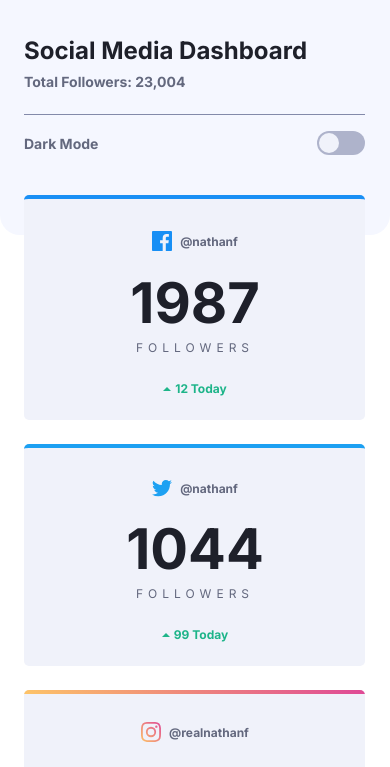
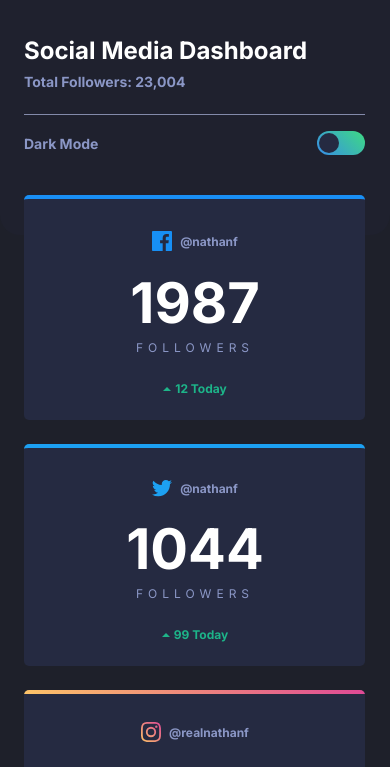
Before and after one commit to istealersn-dev/social-media-dashboard, a website: page index.html in a window 390 px wide. Both pictures are taken after a click on the checkbox "Dark Mode". Shown: the top 767 px of the page. Drawn offline with Linux system fonts and the light colour scheme; files that its build step writes are made by us from their sources.

Commit message:
fixed responsiveness issues, made UI tweaks and implemented dark vs light toggle

```diff
--- a/app/js/script.js
+++ b/app/js/script.js
@@ -1,2 +1,29 @@
 
-console.log("Hello")
+// set the background color to the toggle
+const toggleSwitch = document.getElementById('toggle__switch');
+const toggleBg = document.querySelector('.toggle__input');
+
+toggleSwitch.addEventListener('change', (event) => {
+    const theme = event.target.checked ? 'dark' : 'light';
+    toggleBg.style.background = event.target.checked ? 'var(--toggle-bg': '';
+
+    toggleTheme(theme)
+})
+
+// switch between dark vs light theme
+function toggleTheme(theme) {
+
+    // Setting the data attribuet on the root element
+    document.documentElement.setAttribute('data-theme', theme);
+
+    //Check if the theme is dark
+    const isDarkTheme = theme === 'dark';
+
+    // Updating the styles based on the theme
+    document.documentElement.style.setProperty('--page-bg', isDarkTheme ? 'var(--dark-blue-bg)': 'var(--light-bg)');
+    document.documentElement.style.setProperty('--header-bg', isDarkTheme ? 'var(--dark-blue-top-bg)': 'var(--light-blue-top-bg)');
+    document.documentElement.style.setProperty('--heading-color', isDarkTheme ? 'var(--light-bg)' : 'var(--dark-blue-bg)');
+    document.documentElement.style.setProperty('--card-bg', isDarkTheme ? 'var(--dark-card-bg)' : 'var(--light-card-bg)');
+    document.documentElement.style.setProperty('--card-text-color', isDarkTheme ? 'var(--dark-card-text)': 'var(--light-card-text)');
+    document.documentElement.style.setProperty('--card-num-color', isDarkTheme ? 'var(--dark-text)' : 'var(--light-text)');
+}
--- a/app/scss/base/colors.scss
+++ b/app/scss/base/colors.scss
@@ -18,17 +18,10 @@
     // Light theme palette
     --toggle: hsl(230, 22%, 74%);
 
-    // Neutral dark palette
-    --dark-blue-bg: hsl(230, 17%, 14%);
-    --dark-blue-top-bg: hsl(232, 19%, 15%);
-    --dark-card-bg: hsl(228, 28%, 20%);
-    --dark-card-text: hsl(228, 34%, 66%);
-    --dark-text: hsl(0, 0%, 100%);
-
-    // Neutral light palette
+    // Light theme
     --light-bg: hsl(0, 0%, 100%);
     --light-blue-top-bg: hsl(225, 100%, 98%);
-    --light-blue-card-bg: hsl(227, 47%, 96%);
+    --light-card-bg: hsl(227, 47%, 96%);
     --light-card-text: hsl(228, 12%, 44%);
     --light-text: hsl(230, 17%, 14%);
 
@@ -36,4 +29,23 @@
     --card-tw: .25rem solid var(--twitter);
     --card-yt: .25rem solid var(--youtube);
 
+    --toggle-bg: linear-gradient(225deg, var(--toggle-bottom) 0%, var(--toggle-top) 98.02%);
+
+    // Default theme setup
+    --page-bg: var(--light-bg);
+    --header-bg: var(--light-blue-top-bg);
+    --heading-color: var(--dark-blue-bg);
+    --card-bg: var(--light-card-bg);
+    --card-text-color: var(--light-card-text);
+    --card-num-color: var(--light-text);
+
 }
+
+[data-theme="dark"] {
+    // Dark theme
+    --dark-blue-bg: hsl(230, 17%, 14%);
+    --dark-blue-top-bg: hsl(232, 19%, 15%);
+    --dark-card-bg: hsl(228, 28%, 20%);
+    --dark-card-text: hsl(228, 34%, 66%);
+    --dark-text: hsl(0, 0%, 100%);
+};
--- a/app/scss/base/reset.scss
+++ b/app/scss/base/reset.scss
@@ -13,6 +13,7 @@ body {
     margin: 0 1.5625rem 0 1.5rem;
     padding: 0;
     font-family: var(--font);
+    background-color: var(--page-bg);
 
     display: flex;
     flex-direction: column;
@@ -21,6 +22,8 @@ body {
     @include respond-to("large") {
         gap: 2.875rem;
     }
+
+    transition: background-color 0.3s ease, color 0.2s ease;
 }
 
 h1, h2, h3 {
@@ -40,7 +43,3 @@ main {
     flex-direction: column;
     gap: 2.875rem;
 }
-
-.dashboard {
-
-}
--- a/app/scss/components/atoms.scss
+++ b/app/scss/components/atoms.scss
@@ -12,7 +12,7 @@ h2 {
 }
 
 h2 {
-  color: var(--light-card-text);
+  color: var(--card-text-color);
 }
 
 // Paragraph
@@ -56,3 +56,36 @@ p {
 .mdheader {
   padding-bottom: 1.6875rem;
 }
+
+       // Input[checkbox] for toggle styling
+       .toggle__input {
+        position: relative;
+        width: 3rem;
+        height: 1.5rem;
+        appearance: none;
+        background-color: var(--toggle);
+        border-radius: 0.75rem;
+        outline: none;
+        cursor: pointer;
+        margin: 0;
+    }
+
+    .toggle__input:hover {
+      background: var(--toggle-bg);
+    }
+
+    .toggle__input::before {
+        content: "";
+        position: absolute;
+        top: 0.125rem;
+        right: 0.125rem;
+        width: 1.25rem;
+        height: 1.25rem;
+        background-color: var(--card-bg);
+        border-radius: 50%;
+        transition: transform 0.2s ease-in-out;
+    }
+
+    .toggle__input:checked::before {
+        transform: translateX(-1.5rem);
+    }
--- a/app/scss/components/lgCard.scss
+++ b/app/scss/components/lgCard.scss
@@ -6,7 +6,7 @@
   display: flex;
   flex-direction: column;
   align-items: center;
-  background-color: var(--light-blue-card-bg);
+  background-color: var(--card-bg);
   position: relative;
   border-radius: 0.3125rem;
   overflow: hidden;
@@ -28,7 +28,7 @@
 
     &--usrName {
       @include fonts($usrName);
-      color: var(--light-card-text);
+      color: var(--card-text-color);
     }
   }
 
@@ -39,14 +39,14 @@
     &--lg {
       display: block;
       @include fonts($lgNum);
-      color: var(--light-text);
+      color: var(--card-num-color);
       padding-bottom: 0.5625rem;
     }
 
     &--metric {
       @include fonts($lgCardMetric);
       text-transform: uppercase;
-      color: var(--light-card-text);
+      color: var(--card-text-color);
       letter-spacing: 0.3125rem;
     }
   }
--- a/app/scss/components/mdCard.scss
+++ b/app/scss/components/mdCard.scss
@@ -2,19 +2,30 @@
 @use '../base/' as *;
 
 .mdCard {
-    padding: 1.625rem 1.875rem 1.1875rem 1.5rem;
-    background-color: var(--light-blue-card-bg);
-    border-radius: .3125rem  ;
+    display: flex;
+    flex-direction: column;
+    gap: 1.4375rem;
+    padding: 0 1.875rem 0 1.5rem;
+    background-color: var(--card-bg);
+    border-radius: .3125rem;
+
+    @include respond-to("large") {
+        padding-right: 1.9375rem;
+        max-width: 15.9375rem;
+        max-height: 7.8125rem;
+    }
 
     &__metrics {
         display: flex;
         flex-direction: row;
         align-items: center;
         justify-content: space-between;
-        padding-bottom: 1.4375rem;
+        padding-top: 1.5rem;
+        color: var(--card-text-color);
 
         &--md {
             @include fonts($md-card-metric);
+            white-space: nowrap;
         }
     }
 
@@ -23,8 +34,10 @@
         flex-direction: row;
         align-items: flex-end;
         justify-content: space-between;
+        padding-bottom: 1.1875rem;
 
         &--lg {
+            color: var(--card-num-color);
             @include fonts($mdNum);
         }
 
--- a/app/scss/layout/container.scss
+++ b/app/scss/layout/container.scss
@@ -5,7 +5,6 @@
     max-width: px-to-rem(1100);
 
     @include respond-to("large") {
-        padding: 0;
         margin: 0 auto;
     }
 }
--- a/app/scss/layout/header.scss
+++ b/app/scss/layout/header.scss
@@ -26,12 +26,12 @@ header {
         }
 
         & > h1 {
-            color: var(--dark-blue-bg);
+            color: var(--heading-color);
             padding-bottom: px-to-rem(4);
         }
 
         & > p {
-            color: var(--light-card-text);
+            color: var(--card-text-color);
         }
     }
 
@@ -52,40 +52,11 @@ header {
             font-weight: 700;
             font-size: var(--fsize);
             line-height: var(--sm-lheight);
-            color: var(--light-card-text);
+            color: var(--card-text-color);
 
             @include respond-to("large") {
                 padding-right: .8125rem;
             }
-        }
-
-        // Input[checkbox] for toggle styling
-        .toggle__input {
-            position: relative;
-            width: 3rem;
-            height: 1.5rem;
-            appearance: none;
-            background-color: var(--toggle);
-            border-radius: 0.75rem;
-            outline: none;
-            cursor: pointer;
-            margin: 0;
-        }
-
-        .toggle__input::before {
-            content: "";
-            position: absolute;
-            top: 0.125rem;
-            right: 0.125rem;
-            width: 1.25rem;
-            height: 1.25rem;
-            background-color: var(--light-blue-card-bg);
-            border-radius: 50%;
-            transition: transform 0.2s ease-in-out;
-        }
-
-        .toggle__input:checked::before {
-            transform: translateX(-1.5rem);
         }
     }
 }
@@ -97,6 +68,6 @@ header::before {
     z-index: -1;
     width: 100%;
     height: 14.6875rem;
-    background-color: var(--light-blue-top-bg);
+    background-color: var(--header-bg);
     border-radius: 0 0 px-to-rem(20) px-to-rem(20);
 }
--- a/app/scss/layout/mdCards.scss
+++ b/app/scss/layout/mdCards.scss
@@ -8,6 +8,5 @@
 
     @include respond-to("large") {
         grid-template-columns: repeat(4, 1fr);
-        gap: 1.875rem;
     }
 }
--- a/gulpfile.js
+++ b/gulpfile.js
@@ -49,8 +49,12 @@ function browserSyncReload(callback) {
 function watchHtml() {
     watch('*.html', browserSyncReload);
     watch(
-        ['app/scss/**/*.scss', 'app/js/*.js'],
+        ['app/scss/**/*.scss'],
         series(sassCompile, browserSyncReload)
+    );
+    watch(
+        ['app/js/*.js'],
+        series(jsCompile, browserSyncReload)
     );
 }
 
--- a/index.html
+++ b/index.html
@@ -1,5 +1,5 @@
 <!DOCTYPE html>
-<html lang="en">
+<html lang="en" data-theme="light">
 <head>
   <meta charset="UTF-8">
   <meta name="viewport" content="width=device-width, initial-scale=1.0"> <!-- displays site properly based on user's device -->
```
Also changed, not shown: dist/css/master.css, dist/js/script.js, 2 other files.
